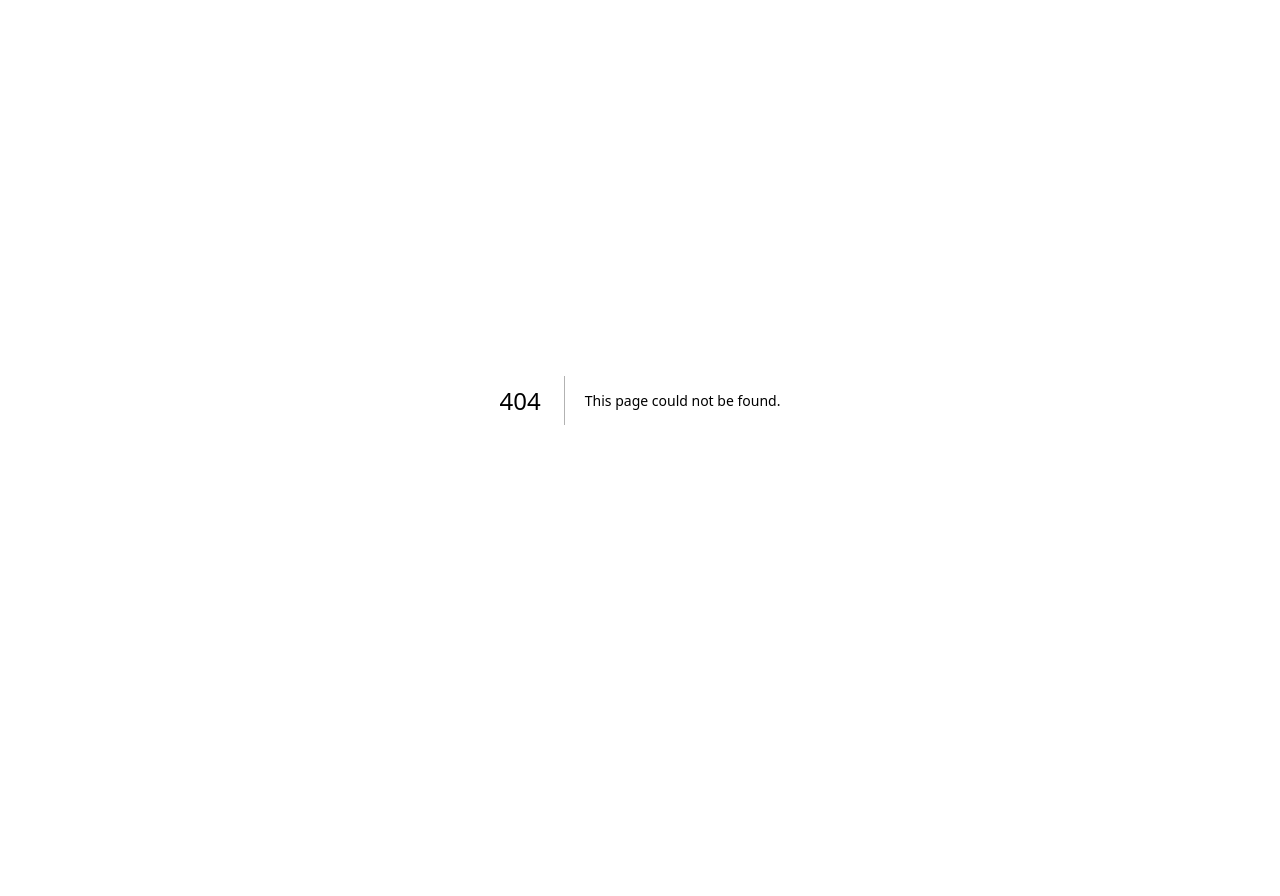
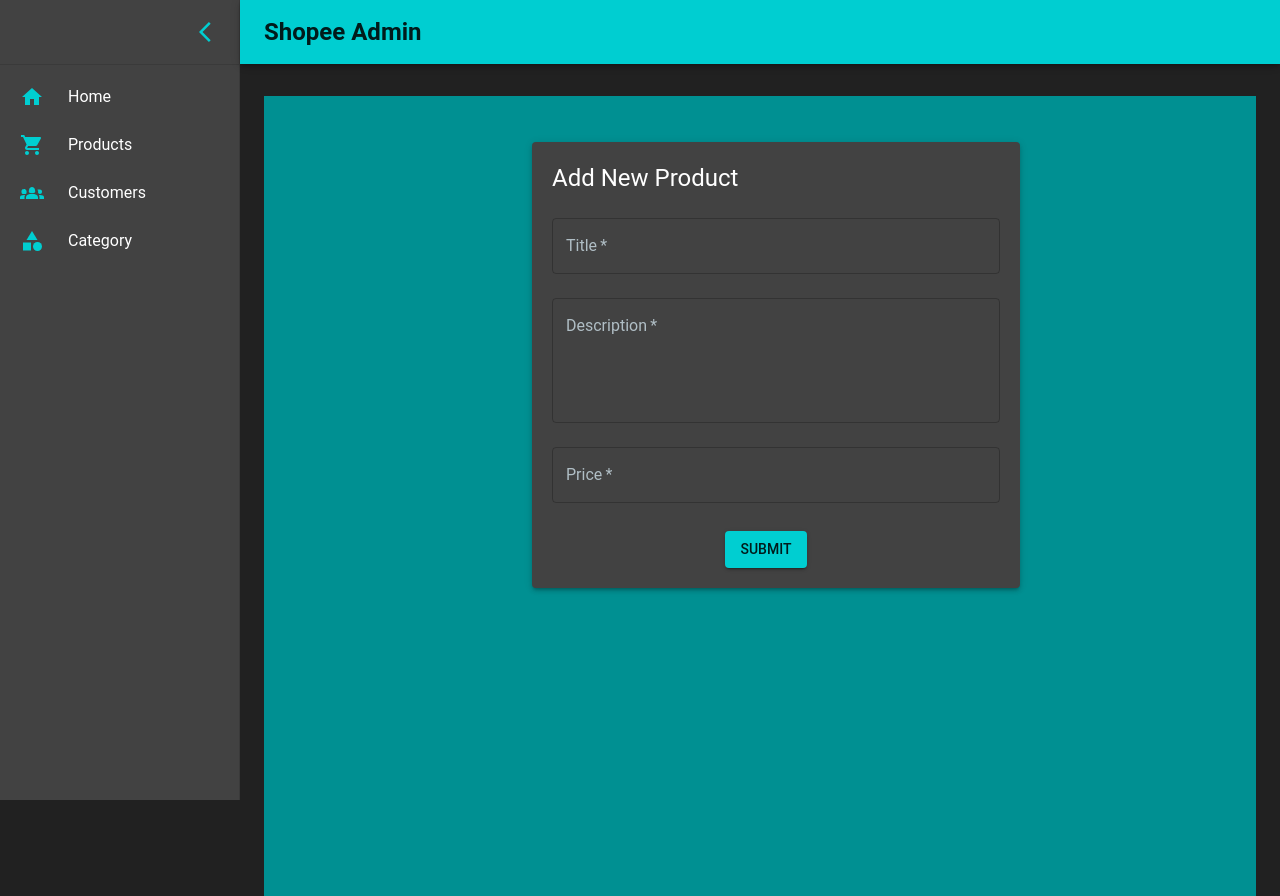
Before and after one commit to Sarathmithran/Sample-admin-app-, a Next.js app: page /addProducts in a window 1280 px wide. Before the commit this address had no page. Before the commit the page ends 800 px from the top, so only its background shows below. Built offline with nearby package versions, Linux system fonts and the light colour scheme.

Commit message:
Added initial structure and functionality for the product addition page

```diff
--- /dev/null
+++ b/src/app/addProducts/page.tsx
@@ -0,0 +1,103 @@
+'use client'
+import React, { useState } from 'react';
+import { TextField, Button, Grid, Typography, Paper, useTheme, Box } from '@mui/material';
+import { useRouter } from 'next/navigation';
+import { useDispatch } from 'react-redux';
+import { AppDispatch } from '@/redux/store/store';
+import { addProduct } from '@/redux/slice/product-slice';
+import ProductAddMsg from '../components/ProductAddMsg/ProductAddMsg';
+import Navbar from '../components/Navbar/Navbar';
+
+
+
+const AddProductPage = () => {
+
+  const [title, setTitle] = useState<string>('');
+  const [description, setDescription] = useState<string>('');
+  const [price, setPrice] = useState<number>(0);
+  const [productAddMsg,setProductAddMsg] = useState<boolean>(false);
+  const dispatch = useDispatch<AppDispatch>();
+  const router = useRouter();
+  const theme = useTheme()
+
+  const handleAddProduct = async () => {
+    try{
+      if(!title || !description || price <= 0){
+        alert('Please fill all fields');
+      }else{
+        dispatch(addProduct({ title, price, description}));
+        setTimeout(()=>{
+          setProductAddMsg(true);
+        },1500);
+        setTimeout(()=>{
+          setProductAddMsg(false);
+        },4500);
+        setTimeout(()=>{
+          router.push('/products');
+        },5000)
+      }
+    }catch(error){
+        console.log('something wrong',error);
+    }
+  }
+
+  return (
+    <Box sx={{ display: 'flex' }}>
+      <Navbar/>
+      <Box component="main" sx={{ flexGrow: 1, pt: 12,paddingLeft:3,paddingRight:3 }}>
+      <Grid sx={{height:'100vh',backgroundColor:theme.palette.primary.dark}}>
+      <Grid container justifyContent="center" spacing={2} style={{margin:0,paddingTop:30,paddingBottom:30}}>
+        <Grid item xs={12} md={6}>
+          <Paper elevation={3} style={{ padding: 20 }}>
+            <Typography variant="h5" gutterBottom>
+              Add New Product
+            </Typography>
+            <TextField
+              label="Title"
+              fullWidth
+              value={title}
+              onChange={(e) => setTitle(e.target.value)}
+              margin="normal"
+              required
+            />
+            <TextField
+              label="Description"
+              fullWidth
+              value={description}
+              onChange={(e) => setDescription(e.target.value)}
+              margin="normal"
+              multiline
+              rows={4}
+              required
+            />
+            <TextField
+              label="Price"
+              fullWidth
+              type="number"
+              onChange={(e) => setPrice(parseFloat(e.target.value))}
+              margin="normal"
+              required
+            />
+            <Grid style={{textAlign:'center'}}>
+              <Button
+                variant="contained"
+                color="primary"
+                onClick={() => handleAddProduct()}
+                style={{ marginTop: 20,marginRight:20}}
+              >
+                Submit
+              </Button>
+            </Grid>
+          </Paper>
+        </Grid>
+        {productAddMsg && (
+                  <ProductAddMsg productAddMsg={productAddMsg}/>
+              )}
+      </Grid>
+      </Grid>
+      </Box>
+    </Box>
+  );
+};
+
+export default AddProductPage;
```
